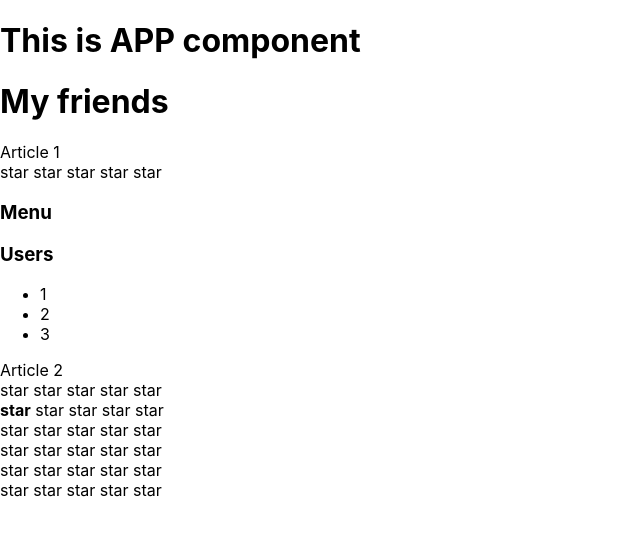
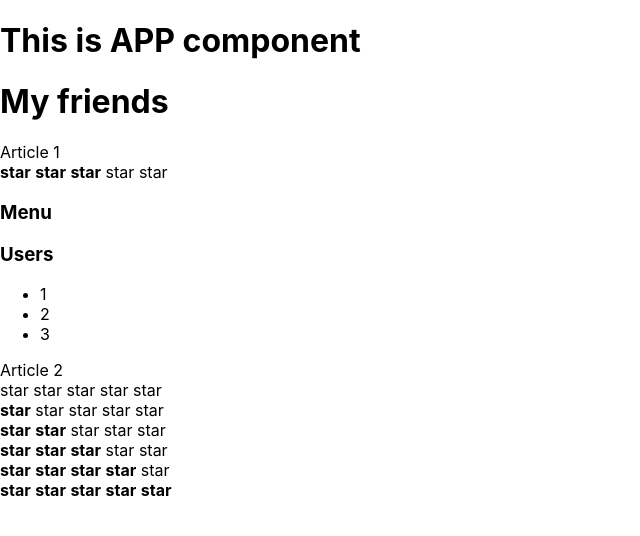
Before and after one commit to yaroslav-tormasov/react-redux-training-course, a React (Create React App) app: page / in a window 1280 px wide. Shown: the top 536 px of the page, without its empty margins (0-640 px from the left). Built offline with nearby package versions, Linux system fonts and the light colour scheme.

Commit message:
rendering

```diff
--- a/src/components/Accordion.tsx
+++ b/src/components/Accordion.tsx
@@ -6,8 +6,17 @@
 }
 
 function Accordion(props: AccordionPropsType) {
+        return <div>
+            <AccordionTitle title={props.titleValue}/>
+            { !props.collapsed && <AccordionBody />}
+        </div>
+}
+
+
+function Accordion2(props: AccordionPropsType) {
     if (props.collapsed === true) {
     return <div>
+
         <AccordionTitle title={props.titleValue}/>
     </div>
 } else {
--- a/src/components/Rating/Rating.tsx
+++ b/src/components/Rating/Rating.tsx
@@ -6,6 +6,17 @@
 
 function Rating(props: RatingPropsType) {
     console.log("Rating rendering")
+
+    return (
+        <div>
+            <Star selected={props.value > 0}/>
+            <Star selected={props.value > 1}/>
+            <Star selected={props.value > 2}/>
+            <Star selected={props.value > 3}/>
+            <Star selected={props.value > 4}/>
+        </div>
+    )
+
     if (props.value === 1) {
         return (
             <div>
```
Also changed, not shown: src/components/OnOff/OnOff.tsx (added).
